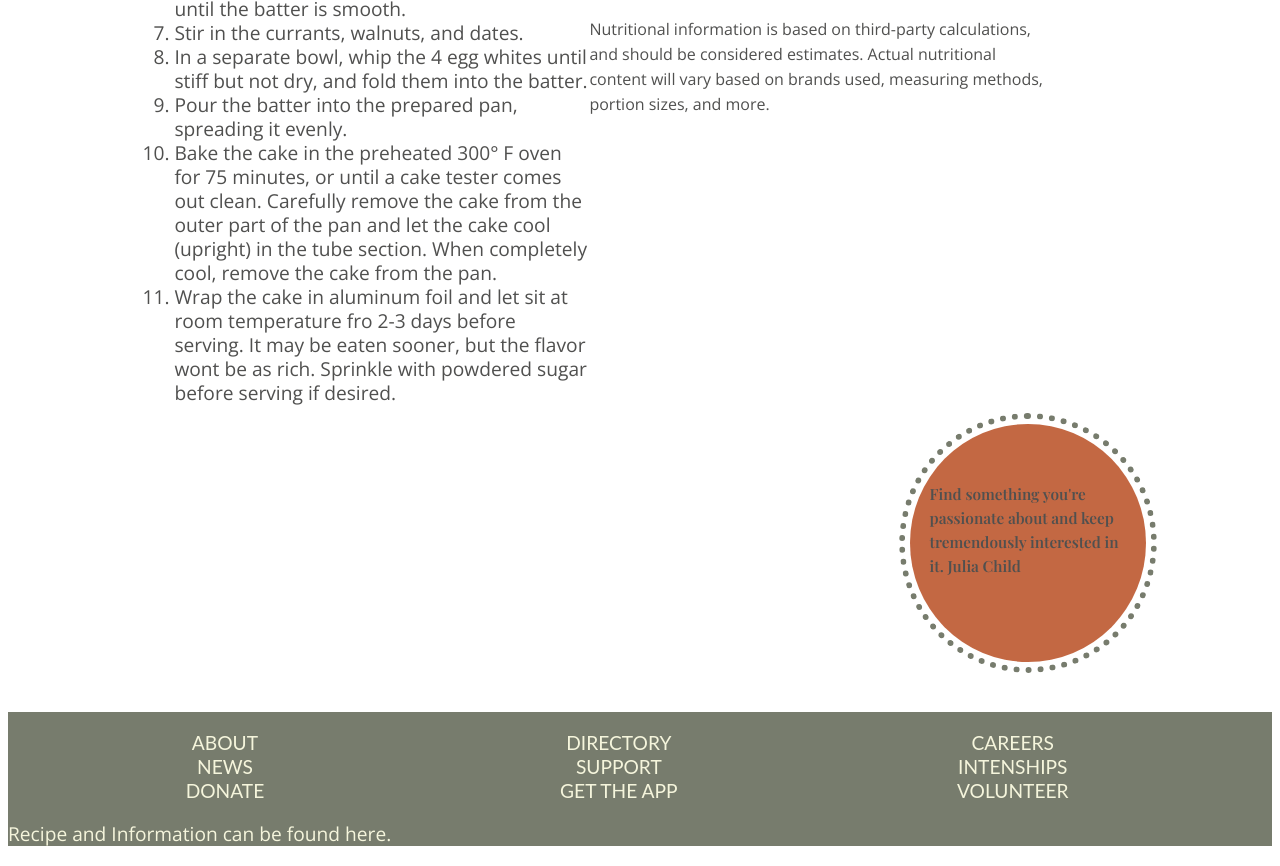
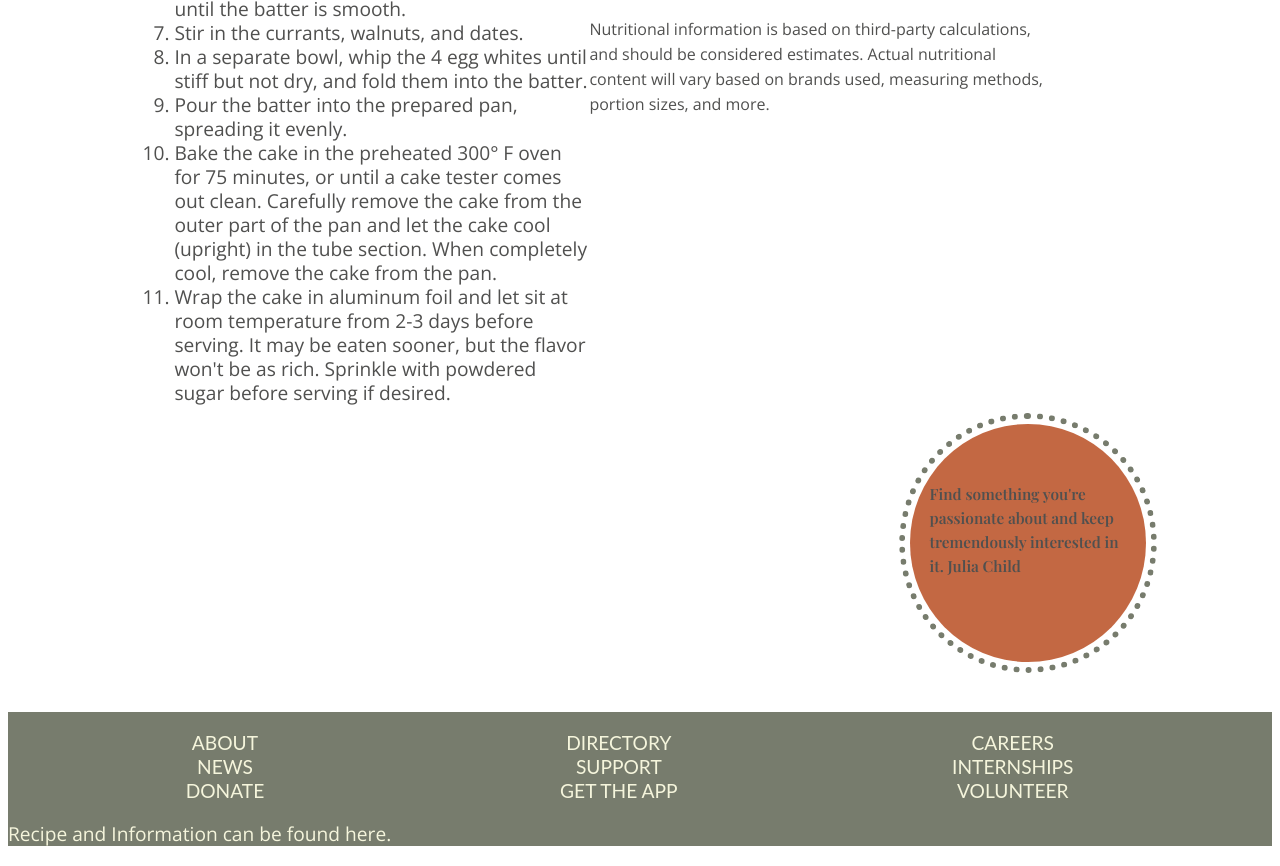
Before and after one commit to AlyssaGarofalo/AlyssaGarofalo.github.io, a plain HTML site: page recipe.html in a window 1280 px wide. Shown: the part 1410-2276 px from the top of the page. Drawn offline with nearby package versions, Linux system fonts and the light colour scheme; a web font is replaced by a local one.

Commit message:
Week9Assignment

```diff
--- a/recipe.html
+++ b/recipe.html
@@ -92,7 +92,7 @@
                 <li>In a separate bowl, whip the 4 egg whites until stiff but not dry, and fold them into the batter.</li>
                 <li>Pour the batter into the prepared pan, spreading it evenly.</li>
                 <li>Bake the cake in the preheated 300° F oven for 75 minutes, or until a cake tester comes out clean. Carefully remove the cake from the outer part of the pan and let the cake cool (upright) in the tube section. When completely cool, remove the cake from the pan.</li>
-                <li>Wrap the cake in aluminum foil and let sit at room temperature fro 2-3 days before serving. It may be eaten sooner, but the flavor wont be as rich. Sprinkle with powdered sugar before serving if desired.</li>
+                <li>Wrap the cake in aluminum foil and let sit at room temperature from 2-3 days before serving. It may be eaten sooner, but the flavor won't be as rich. Sprinkle with powdered sugar before serving if desired.</li>
             </ol>
         </section>
 
@@ -141,7 +141,7 @@
 
     <ul class="col3">
         <li><a href="#">Careers</a></li>
-        <li> <a href="#">Intenships</a></li>
+        <li> <a href="#">Internships</a></li>
         <li><a href="#">Volunteer</a></li>
     </ul>
 
```
Also changed, not shown: index.html (+1 -1 lines).
